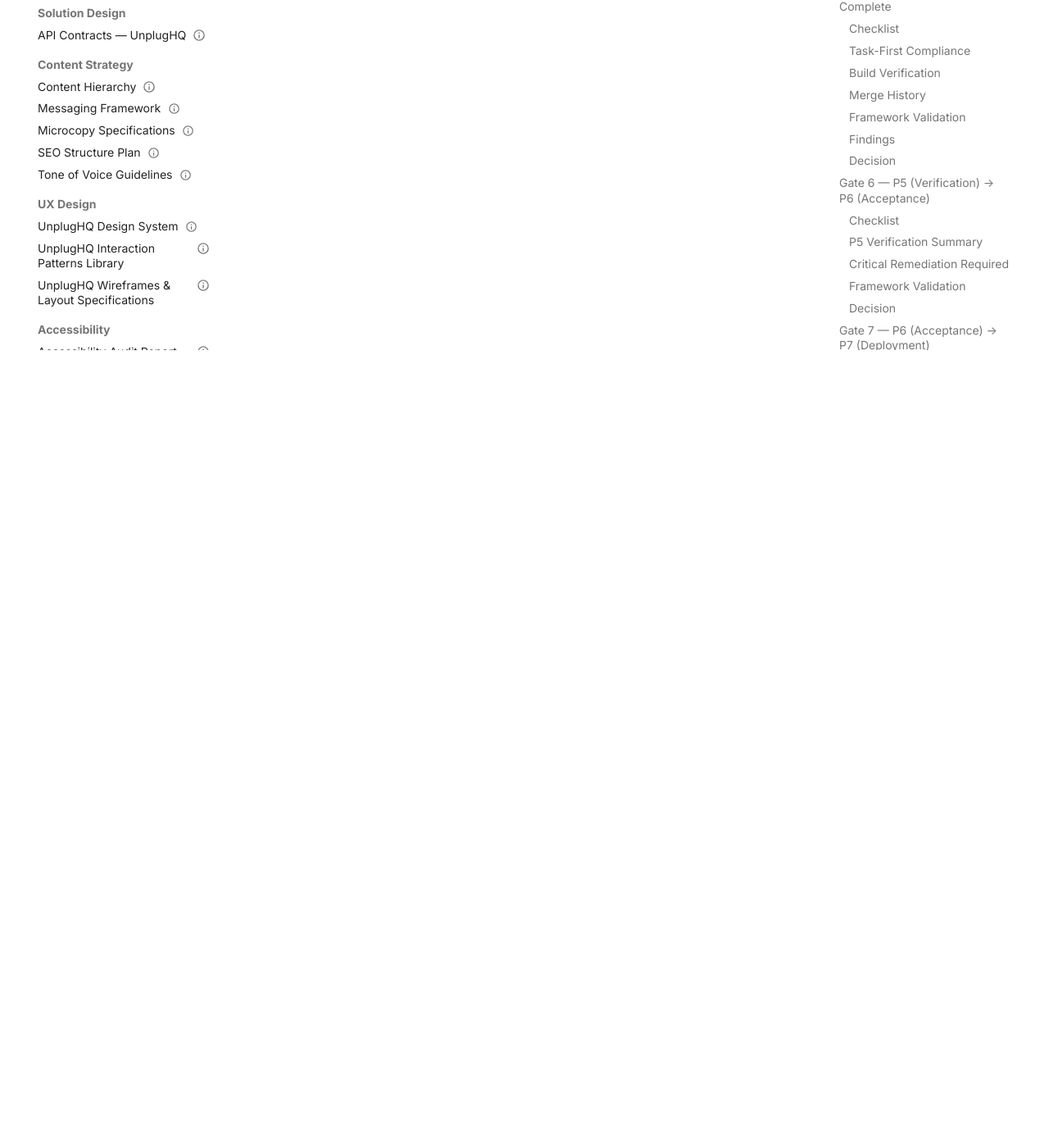
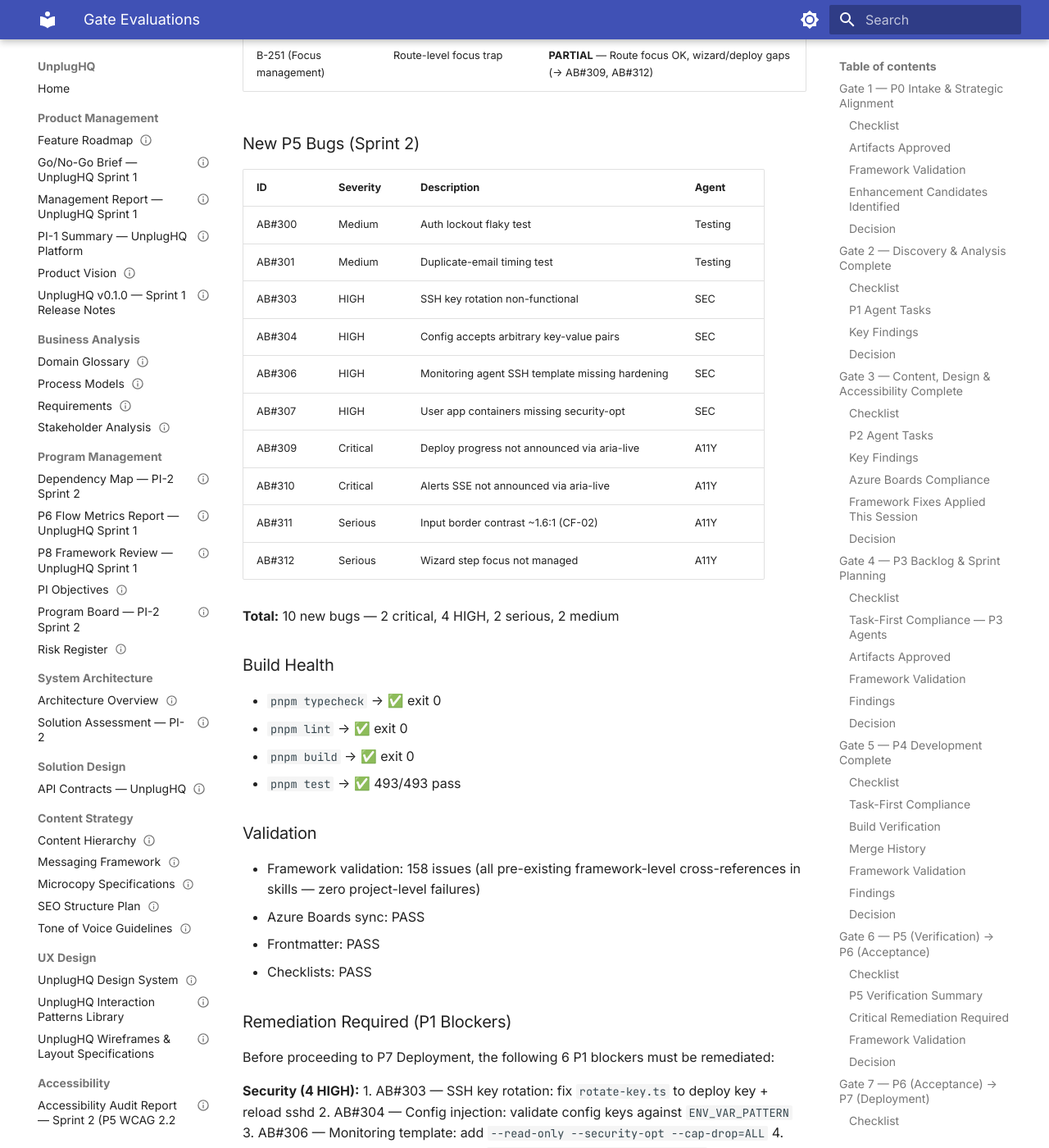
Before and after one commit to sjefsharp/unplughq, an MkDocs documentation site: the page built from docs/gate-evaluations.md, in a window 1280 px wide and 1400 px high, scrolled down 28074 px. Shown: the whole window at 82% size. Built offline with MkDocs 1.6.1 and Material for MkDocs 9.7.7, drawn with Linux system fonts in a browser that asks for light colours; some of the changed text lies outside the part shown.

Commit message:
chore(pm): Gate 6 PI-2 CONDITIONAL PASS — 6 P1 blockers require remediation

```diff
--- a/docs/gate-evaluations.md
+++ b/docs/gate-evaluations.md
@@ -696,3 +696,81 @@
 ### Decision
 
 **PASS** — All 4 code agents + Testing + 2x Tech Lead delivered. All sub-branches merged cleanly. Typecheck, lint, build, and test all exit 0. Proceeding to Phase 5 (Verification).
+
+---
+
+## Gate 6 — PI-2 Sprint 2 (Phase 5 → Phase 6)
+
+**Date:** 2026-03-18
+**Evaluator:** PM
+**Phase:** P5 Verification → P6 Acceptance
+
+### P5 Agent Summary
+
+| Agent | Artifact | Azure ID | Result |
+| --- | --- | --- | --- |
+| Testing | `test-report-sprint2.md` | AB#299 | 492/493 pass (1 flaky), 2 bugs filed |
+| Security Analyst | `security-review-sprint2.md` | AB#302 | CONDITIONAL — 4 HIGH, 5 MEDIUM, 3 LOW |
+| Accessibility | `accessibility-report-sprint2.md` | AB#308 | CONDITIONAL — 2 critical, 2 serious |
+| Tech Lead (triage) | `verification-summary-sprint2.md` | AB#313 | CONDITIONAL PASS |
+
+### Bug Fix Verification (Sprint 1 Deferred)
+
+| Bug | Description | Verification |
+| --- | --- | --- |
+| B-258 (CSRF) | CSRF token on mutating endpoints | **PASS** ✅ |
+| B-259 (Audit logging) | Audit trail for security events | **PASS** ✅ |
+| B-260 (Secrets rotation) | API token + SSH key rotation | **PARTIAL** — API token OK, SSH key non-functional (→ AB#303) |
+| B-262 (Sudoers) | Sudoers config tightened | **PASS** ✅ |
+| B-251 (Focus management) | Route-level focus trap | **PARTIAL** — Route focus OK, wizard/deploy gaps (→ AB#309, AB#312) |
+
+### New P5 Bugs (Sprint 2)
+
+| ID | Severity | Description | Agent |
+| --- | --- | --- | --- |
+| AB#300 | Medium | Auth lockout flaky test | Testing |
+| AB#301 | Medium | Duplicate-email timing test | Testing |
+| AB#303 | HIGH | SSH key rotation non-functional | SEC |
+| AB#304 | HIGH | Config accepts arbitrary key-value pairs | SEC |
+| AB#306 | HIGH | Monitoring agent SSH template missing hardening | SEC |
+| AB#307 | HIGH | User app containers missing security-opt | SEC |
+| AB#309 | Critical | Deploy progress not announced via aria-live | A11Y |
+| AB#310 | Critical | Alerts SSE not announced via aria-live | A11Y |
+| AB#311 | Serious | Input border contrast ~1.6:1 (CF-02) | A11Y |
+| AB#312 | Serious | Wizard step focus not managed | A11Y |
+
+**Total:** 10 new bugs — 2 critical, 4 HIGH, 2 serious, 2 medium
+
+### Build Health
+
+- `pnpm typecheck` → ✅ exit 0
+- `pnpm lint` → ✅ exit 0
+- `pnpm build` → ✅ exit 0
+- `pnpm test` → ✅ 493/493 pass
+
+### Validation
+
+- Framework validation: 158 issues (all pre-existing framework-level cross-references in skills — zero project-level failures)
+- Azure Boards sync: PASS
+- Frontmatter: PASS
+- Checklists: PASS
+
+### Remediation Required (P1 Blockers)
+
+Before proceeding to P7 Deployment, the following 6 P1 blockers must be remediated:
+
+**Security (4 HIGH):**
+1. AB#303 — SSH key rotation: fix `rotate-key.ts` to deploy key + reload sshd
+2. AB#304 — Config injection: validate config keys against `ENV_VAR_PATTERN`
+3. AB#306 — Monitoring template: add `--read-only --security-opt --cap-drop=ALL`
+4. AB#307 — Container security-opt: add `--security-opt=no-new-privileges` to docker-run
+
+**Accessibility (2 Critical):**
+5. AB#309 — Deploy progress: add `aria-live="assertive"` region for phase transitions
+6. AB#310 — Alerts SSE: add `aria-live` region for new alert announcements
+
+### Decision
+
+**CONDITIONAL PASS** — P5 verification complete. Build is GREEN (493/493 tests). 3/5 Sprint 1 bug fixes verified, 2 partial. 10 new bugs identified. 6 P1 blockers (4 SEC HIGH + 2 A11Y Critical) require remediation via P5 Remediation Protocol before P6 acceptance can proceed. Remaining 4 bugs (2 serious, 2 medium) tracked for sprint capacity.
+
+**Next:** Invoke PO for bug triage → delegate remediation to FE/BE → re-verify → P6 Acceptance.
```
